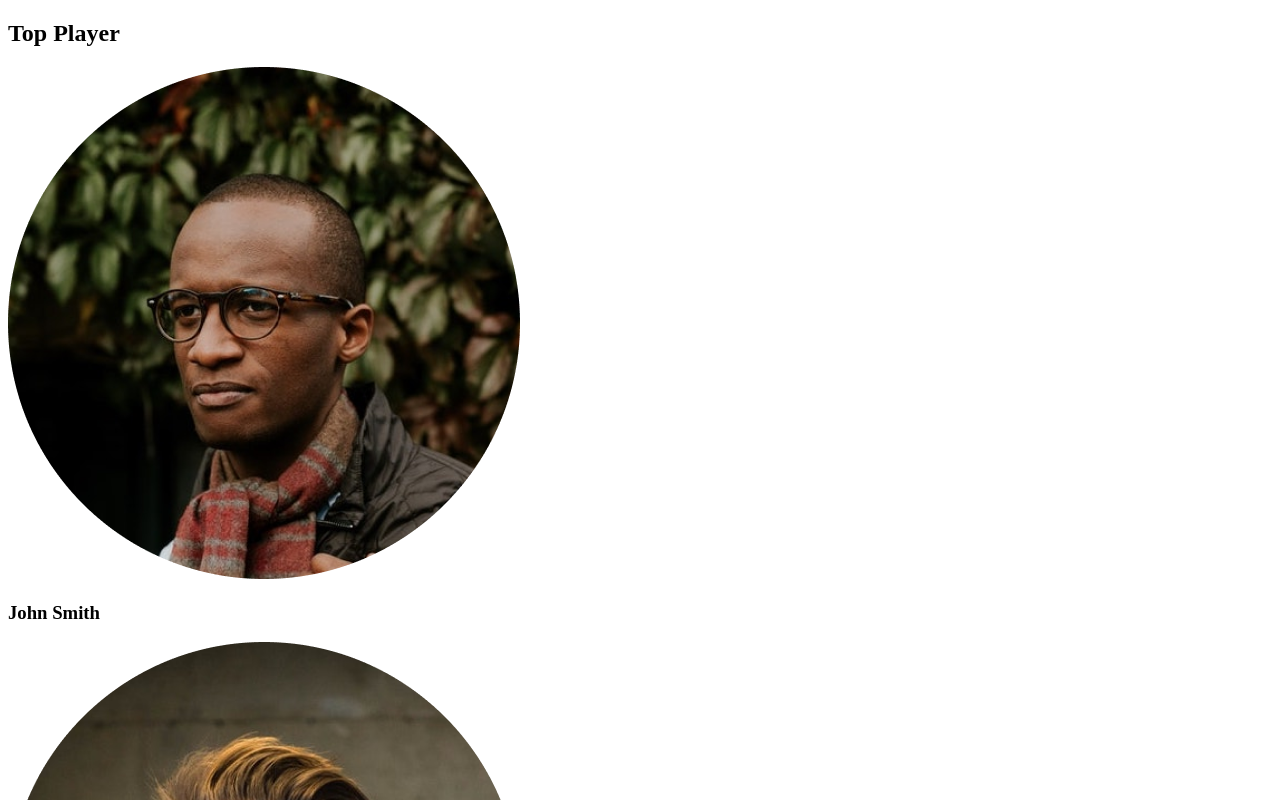
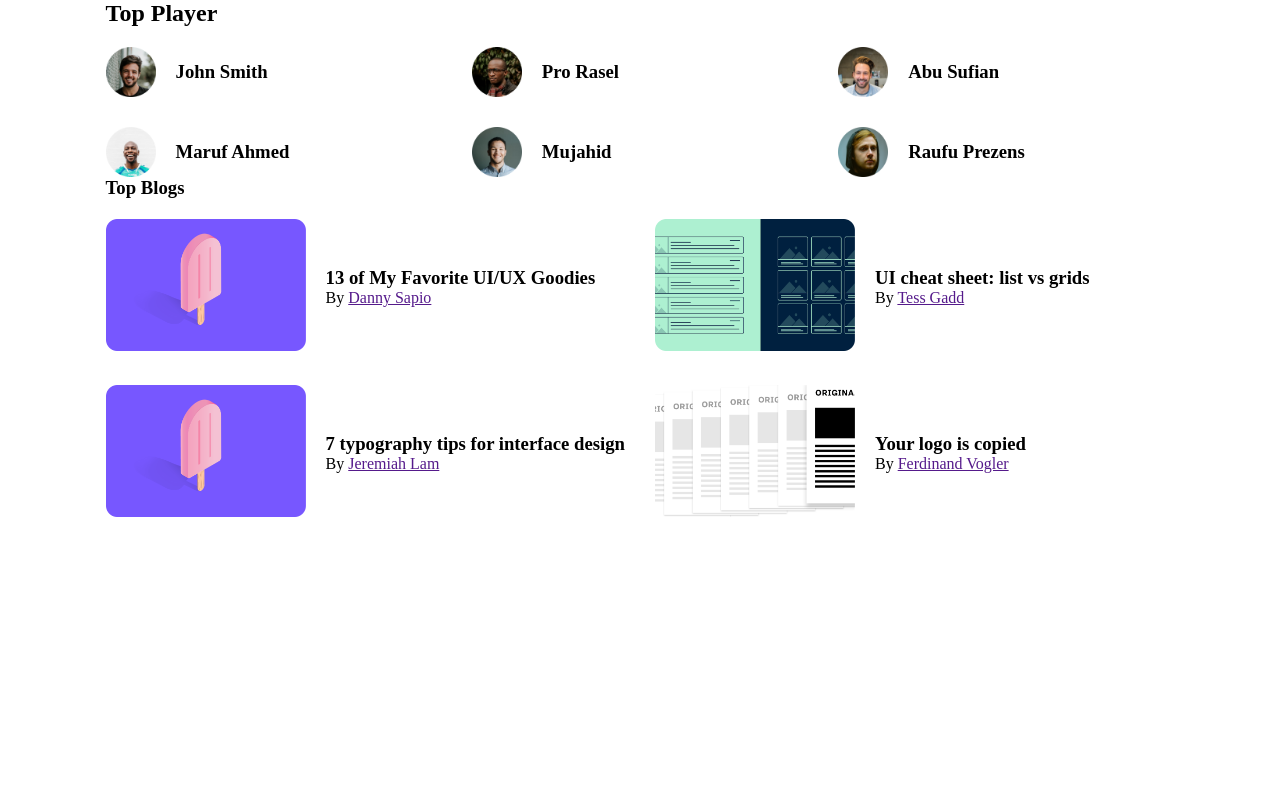
Before and after one commit to iamraufu/leader-board, a plain HTML site: page index.html in a window 1280 px wide. Shown: the top 800 px of the page. Drawn offline with Linux system fonts and the light colour scheme.

Commit message:
initial commit

```diff
--- a/index.html
+++ b/index.html
@@ -5,6 +5,7 @@
     <meta charset="UTF-8">
     <meta name="viewport" content="width=device-width, initial-scale=1.0">
     <title>Leader Board</title>
+    <link rel="stylesheet" href="style.css">
 </head>
 
 <body>
@@ -16,18 +17,81 @@
             <h1 class="section-title">Top Player</h1>
             <div class="top-players">
                 <div class="player">
-                    <img src="Image/Ellipse-1.png" alt="">
-                    <h3>John Smith</h3>
-                    <img src="Image/Ellipse-2.png" alt="">
-                    <h3>John Smith</h3>
-                    <img src="Image/Ellipse-3.png" alt="">
-                    <h3>John Smith</h3>
-                    <img src="Image/Ellipse-4.png" alt="">
-                    <h3>John Smith</h3>
-                    <img src="Image/Ellipse-5.png" alt="">
+                    <img src="Image/Ellipse.png" alt="">
                     <h3>John Smith</h3>
                 </div>
+                <div class="player">
+                    <img src="Image/Ellipse-1.png" alt="">
+                    <h3>Pro Rasel</h3>
+                </div>
+                <div class="player">
+                    <img src="Image/Ellipse-2.png" alt="">
+                    <h3>Abu Sufian</h3>
+                </div>
+                <div class="player">
+                    <img src="Image/Ellipse-3.png" alt="">
+                    <h3>Maruf Ahmed</h3>
+                </div>
+                <div class="player">
+                    <img src="Image/Ellipse-4.png" alt="">
+                    <h3>Mujahid</h3>
+                </div>
+                <div class="player">
+                    <img src="Image/Ellipse-5.png" alt="">
+                    <h3>Raufu Prezens</h3>
+                </div>
             </div>
+
+            <section>
+                <h1 class="section-title">Top Blogs</h1>
+                <div class="blogs">
+                    <article class="blog">
+                        <div class="thumbnail">
+                            <img src="Image/Mask Group.png" alt="">
+                        </div>
+                        <div class="blog-info">
+                            <h3>13 of My Favorite UI/UX Goodies</h3>
+                            <p>By
+                                <a href="">Danny Sapio</a>
+                            </p>
+                        </div>
+                    </article>
+                    <article class="blog">
+                        <div class="thumbnail">
+                            <img src="Image/Mask Group-1.png" alt="">
+                        </div>
+                        <div class="blog-info">
+                            <h3>UI cheat sheet: list vs grids</h3>
+                            <p>By
+                                <a href="">Tess Gadd</a>
+                            </p>
+                        </div>
+                    </article>
+                    <article class="blog">
+                        <div class="thumbnail">
+                            <img src="Image/Mask Group.png" alt="">
+                        </div>
+                        <div class="blog-info">
+                            <h3>7 typography tips for interface design</h3>
+                            <p>By
+                                <a href="">Jeremiah Lam</a>
+                            </p>
+                        </div>
+                    </article>
+                    <article class="blog">
+                        <div class="thumbnail">
+                            <img src="Image/Mask Group-2.png" alt="">
+                        </div>
+                        <div class="blog-info">
+                            <h3>Your logo is copied</h3>
+                            <p>By
+                                <a href="">Ferdinand Vogler</a>
+                            </p>
+                        </div>
+                    </article>
+                </div>
+
+            </section>
         </section>
     </main>
 </body>
--- a/style.css
+++ b/style.css
@@ -0,0 +1,60 @@
+* {
+    margin: 0;
+    padding: 0;
+}
+
+main {
+    width: 1200px;
+    max-width: 90%;
+    margin: 0 auto;
+    place-items: center;
+}
+
+.top-players,
+.blogs {
+    display: grid;
+    grid-gap: 30px;
+    margin-top: 20px;
+}
+
+.top-players {
+    grid-template-columns: repeat(3, 1fr);
+}
+
+.blogs {
+    grid-template-columns: repeat(2, 1fr);
+}
+
+.player,
+.blog {
+    display: flex;
+    align-items: center;
+}
+
+.player img {
+    height: 50px;
+    margin-right: 20px;
+}
+
+.thumbnail img {
+    width: 200px;
+    margin-right: 20px;
+}
+
+@media (max-width:992px) {
+    .top-players {
+        grid-template-columns: repeat(2, 1fr);
+    }
+    .blogs {
+        grid-template-columns: repeat(1, 1fr);
+    }
+}
+
+@media (max-width:668px) {
+    .top-players {
+        grid-template-columns: repeat(1, 1fr);
+    }
+    .blogs {
+        display: block;
+    }
+}
```
